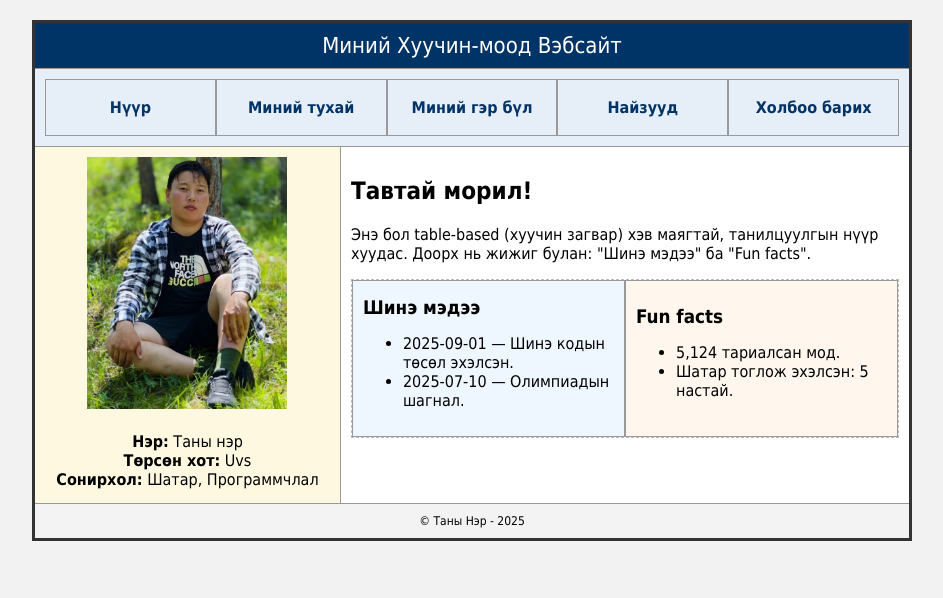
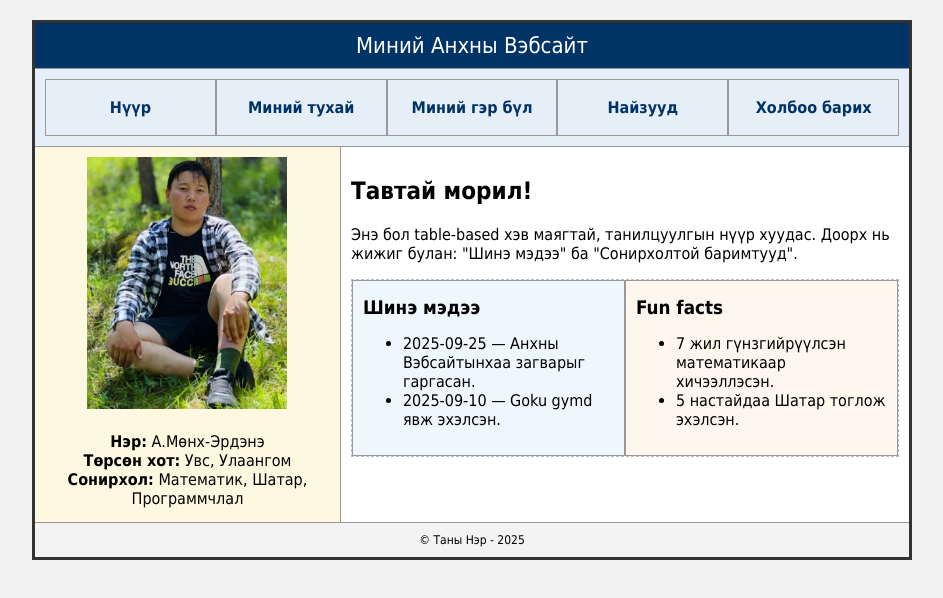
Before and after one commit to munkherdene2818/InternetTechnologyFundamentals.github.io, a plain HTML site: page lab2/index.html in a window 1280 px wide. Shown: the whole page, without its empty margins (168-1111 px from the left). Drawn offline with Linux system fonts and the light colour scheme.

Commit message:
my commit

```diff
--- a/lab2/index.html
+++ b/lab2/index.html
@@ -22,7 +22,7 @@
 <body>
 <div class="wrapper">
   <table class="main" cellpadding="0" cellspacing="0">
-    <tr><td class="header" colspan="2">Миний Хуучин-моод Вэбсайт</td></tr>
+    <tr><td class="header" colspan="2">Миний Анхны Вэбсайт</td></tr>
 
     <!-- Навигаци (table row) -->
     <tr class="nav">
@@ -42,35 +42,35 @@
       <td class="left">
         <!-- Old-style portrait + quick facts -->
         <img src="zurag1.png" alt="Миний зураг" width="200"><br><br>
-        <b>Нэр:</b> Таны нэр<br>
-        <b>Төрсөн хот:</b> Uvs<br>
-        <b>Сонирхол:</b> Шатар, Программчлал
+        <b>Нэр:</b> А.Мөнх-Эрдэнэ<br>
+        <b>Төрсөн хот:</b> Увс, Улаангом<br>
+        <b>Сонирхол:</b> Математик, Шатар, Программчлал
       </td>
       <td class="right">
         <h2>Тавтай морил!</h2>
-        <p>Энэ бол table-based (хуучин загвар) хэв маягтай, танилцуулгын нүүр хуудас. Доорх нь жижиг булан: "Шинэ мэдээ" ба "Fun facts".</p>
+        <p>Энэ бол table-based  хэв маягтай, танилцуулгын нүүр хуудас. Доорх нь жижиг булан: "Шинэ мэдээ" ба "Сонирхолтой баримтууд".</p>
 
         <table width="100%" cellpadding="6" cellspacing="0" style="border:1px dashed #bbb;">
           <tr>
             <td style="width:50%; background:#eef7ff;">
               <h3 style="margin:6px 0;">Шинэ мэдээ</h3>
               <ul>
-                <li>2025-09-01 — Шинэ кодын төсөл эхэлсэн.</li>
-                <li>2025-07-10 — Олимпиадын шагнал.</li>
+                <li>2025-09-25 — Анхны Вэбсайтынхаа загварыг гаргасан.</li>
+                <li>2025-09-10 — Goku gymd явж эхэлсэн.</li>
               </ul>
             </td>
             <td style="background:#fff7ee;">
               <h3 style="margin:6px 0;">Fun facts</h3>
               <ul>
-                <li>5,124 тариалсан мод.</li>
-                <li>Шатар тоглож эхэлсэн: 5 настай.</li>
+                <li>7 жил гүнзгийрүүлсэн математикаар хичээллэсэн.</li>
+                <li>5 настайдаа Шатар тоглож эхэлсэн.</li>
               </ul>
             </td>
           </tr>
         </table>
 
         <p class="oldmarquee"><!-- marquee for oldskool feel -->
-          <marquee behavior="scroll" direction="left">“Өдөр бүр шинэ зүйл сурах нь хамгийн сайн зуршил.” — Таны уриа</marquee>
+          <marquee behavior="scroll" direction="left">“Өдөр бүрийг шинэ мэдлэгээр эхлүүлье.” — Таны уриа</marquee>
         </p>
 
       </td>
```
